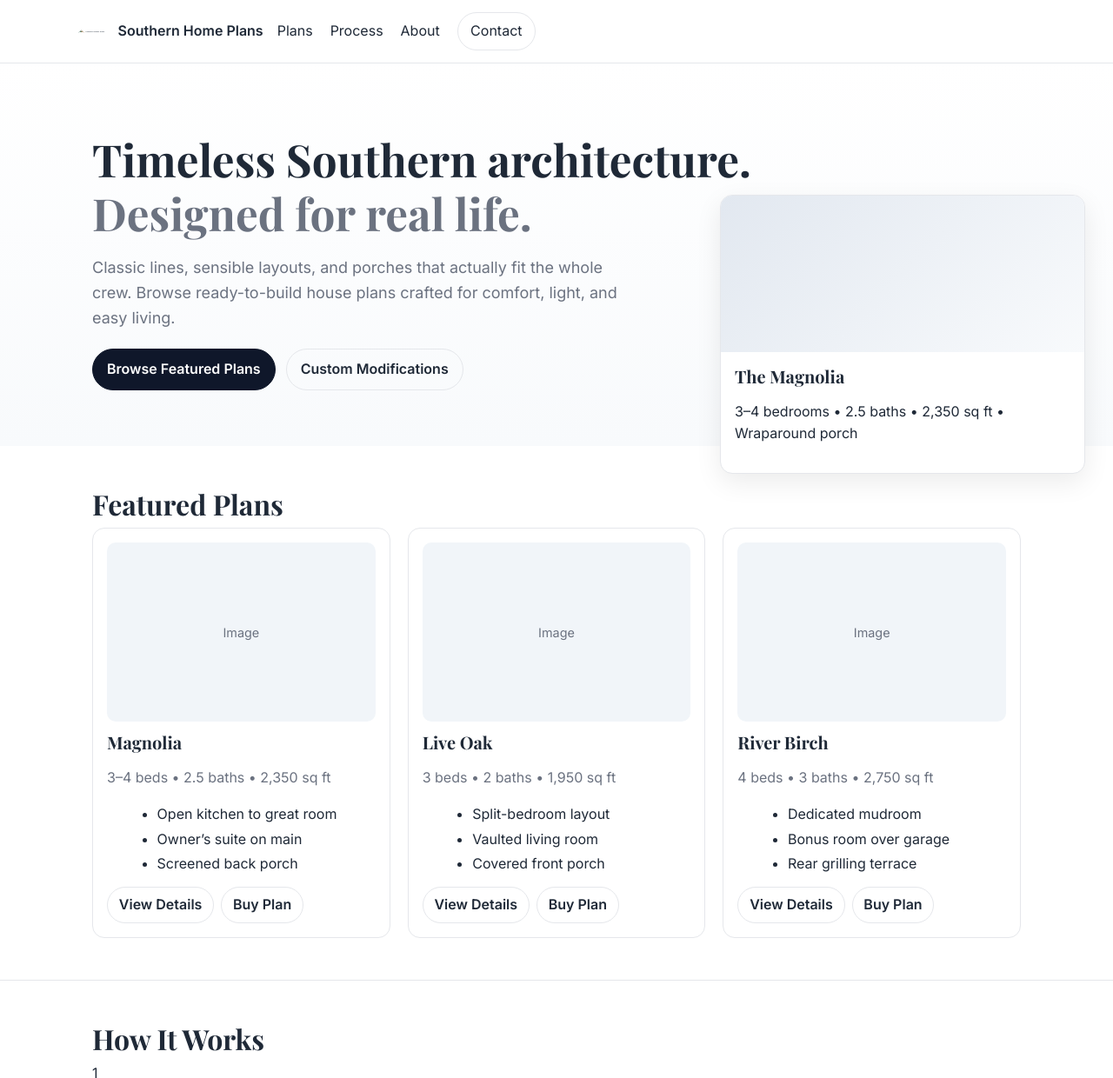
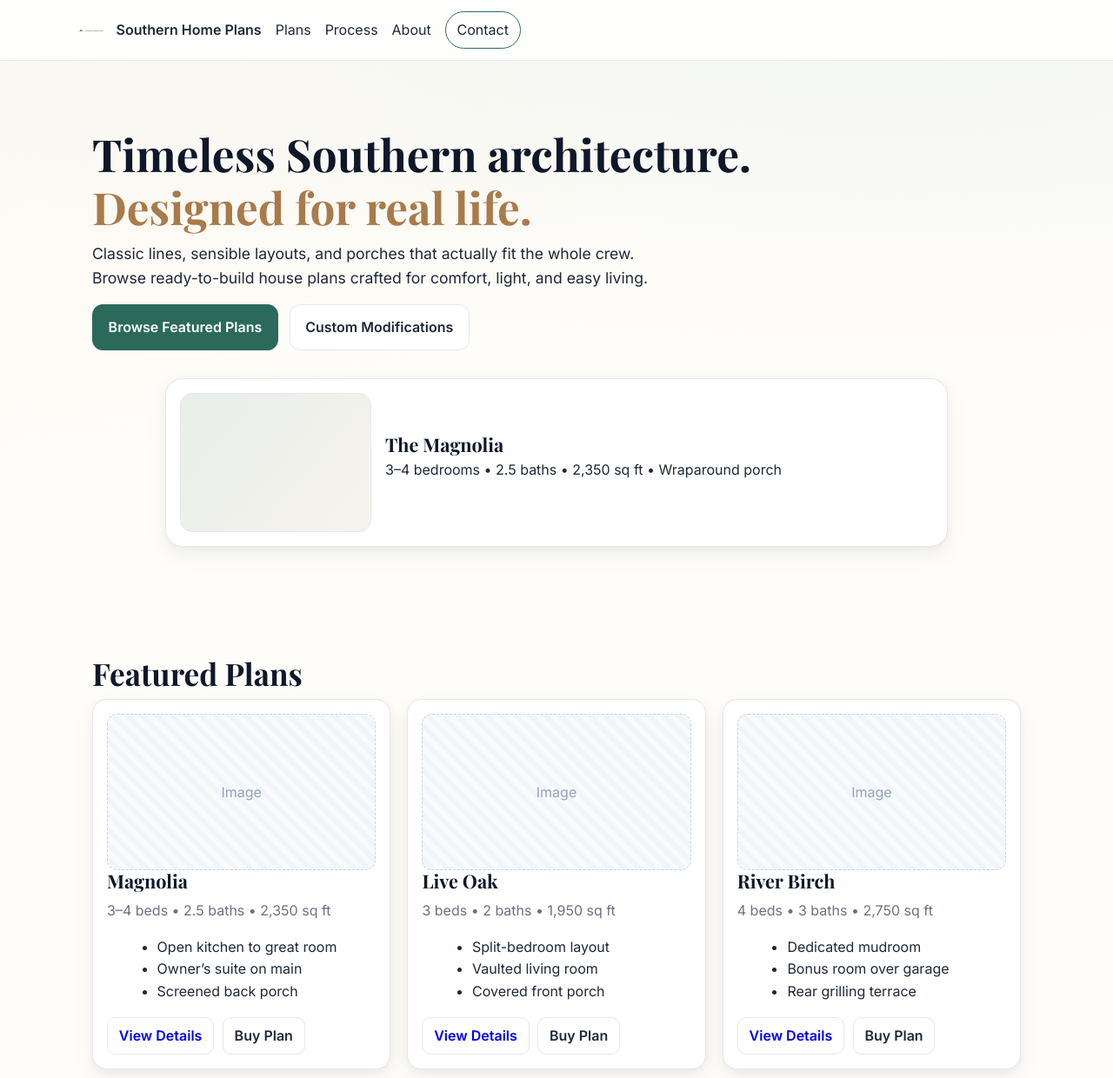
Before and after one commit to SHPCola/southernhomeplans, a plain HTML site: page index.html in a window 1280 px wide. Shown: the top 1240 px of the page at 87% size. Drawn offline with nearby package versions, Linux system fonts and the light colour scheme.

Commit message:
Update style.css

```diff
--- a/assets/style.css
+++ b/assets/style.css
@@ -1,117 +1,119 @@
+/* Southern Home Plans — starter styles */
 :root{
-  --bg:#ffffff;
-  --ink:#1f2937;          /* slate-800 */
-  --muted:#6b7280;        /* slate-500 */
-  --line:#e5e7eb;         /* slate-200 */
-  --brand:#0f172a;        /* slate-900 */
-  --brand-ghost:#0f172a15;
-  --accent:#8b5cf6;       /* violet-ish for focus */
-  --radius:14px;
-  --container:1100px;
+  --bg: #fffdf9;
+  --ink: #1f2937;
+  --muted:#6b7280;
+  --brand:#2b6a5a;           /* deep green */
+  --brand-2:#a97a4a;         /* warm brass */
+  --card:#ffffff;
+  --line:#e5e7eb;
+  --shadow: 0 10px 25px rgba(0,0,0,.06), 0 2px 8px rgba(0,0,0,.04);
 }
 
 *{box-sizing:border-box}
 html,body{margin:0;padding:0}
 body{
+  font-family: Inter, system-ui, -apple-system, Segoe UI, Roboto, Helvetica, Arial, "Apple Color Emoji","Segoe UI Emoji", "Segoe UI Symbol", sans-serif;
+  color:var(--ink);
   background:var(--bg);
-  color:var(--ink);
-  font-family:Inter,system-ui,-apple-system,Segoe UI,Roboto,Arial,sans-serif;
   line-height:1.6;
 }
 
-/* Typography */
-h1,h2,h3,h4{margin:0 0 .5rem; line-height:1.2; font-family:"Playfair Display", Georgia, serif}
-h1{font-size:clamp(2rem,4vw,3.25rem); font-weight:700}
-h2{font-size:clamp(1.4rem,2.5vw,2rem); font-weight:700}
-h3{font-size:1.25rem; font-weight:700}
-.lead{color:var(--muted); font-size:1.125rem}
+h1,h2,h3,h4{
+  font-family: "Playfair Display", Georgia, "Times New Roman", serif;
+  margin:0 0 .5rem 0;
+  line-height:1.2;
+  color:#0f172a;
+}
+
+h1{font-size:clamp(2rem, 3vw + 1rem, 3.2rem)}
+h2{font-size:clamp(1.6rem, 2vw + .8rem, 2.2rem)}
+h3{font-size:1.35rem}
+
+p{margin:0 0 1rem 0}
 .muted{color:var(--muted)}
 .tiny{font-size:.85rem}
 
-/* Layout */
-.container{max-width:var(--container); margin-inline:auto; padding:0 1rem}
-.container.narrow{max-width:800px}
+.container{max-width:1100px;margin:0 auto;padding:0 1rem}
+.container.narrow{max-width:760px}
 
-/* Header */
-.site-header{position:sticky; top:0; z-index:50; background:#fff; border-bottom:1px solid var(--line)}
-.header-grid{display:grid; grid-template-columns:auto 1fr auto; gap:1rem; align-items:center; padding:0.9rem 0}
-.brand{display:flex; align-items:center; gap:.6rem; color:inherit; text-decoration:none; font-weight:600}
-.logo{width:36px; height:36px}
+.site-header{
+  position:sticky;top:0;background:rgba(255,255,255,.8);backdrop-filter:saturate(120%) blur(8px);
+  border-bottom:1px solid var(--line); z-index:50
+}
+.header-grid{display:grid;grid-template-columns:auto 1fr auto;align-items:center;gap:1rem;padding:.8rem 0}
+.brand{display:flex;align-items:center;gap:.6rem;text-decoration:none;color:inherit;font-weight:600}
+.logo{width:34px;height:34px}
+.site-nav{display:flex;gap:1rem;align-items:center}
+.site-nav a{color:var(--ink);text-decoration:none;font-weight:500}
+.site-nav .cta{padding:.5rem .8rem;border:1px solid var(--brand);border-radius:999px}
+.site-nav .cta:hover{background:var(--brand);color:#fff}
+#nav-toggle{display:none}
+.burger{display:none}
 
-/* Nav (desktop + mobile) */
-#nav-toggle{display:none}
-.site-nav{display:flex; gap:1.25rem; align-items:center}
-.site-nav a{color:var(--ink); text-decoration:none; font-weight:500}
-.site-nav a:hover{opacity:.8}
-.site-nav a.active{border-bottom:2px solid var(--ink); padding-bottom:.2rem}
-.site-nav .cta{padding:.5rem .9rem; border:1px solid var(--line); border-radius:999px}
-.site-nav .cta.active{background:var(--brand); color:#fff; border-color:var(--brand)}
-
-/* Burger */
-.burger{display:none; cursor:pointer}
-.burger span{display:block; width:22px; height:2px; background:var(--ink); margin:5px 0; transition:.2s}
-
-/* Hero */
-.hero{position:relative; padding:5rem 0 4rem; background:linear-gradient(180deg,#fff 0%, #f8fafc 100%)}
-.hero .sub{color:var(--muted); font-weight:600}
-.hero .lead{max-width:55ch}
-.hero-actions{margin-top:1.25rem; display:flex; gap:.75rem; flex-wrap:wrap}
-.hero-card{
-  position:absolute; right:2rem; bottom:-2rem;
-  width:min(420px,calc(100% - 2rem));
-  background:#fff; border:1px solid var(--line); border-radius:var(--radius);
-  box-shadow:0 10px 30px rgba(0,0,0,.08);
-  overflow:hidden;
-}
-.plan-thumb{background:linear-gradient(135deg,#e2e8f0,#f8fafc); height:180px}
-.plan-meta{padding:1rem}
-
-/* Sections */
-.page-hero{padding:3.5rem 0 2rem; background:#fff; border-bottom:1px solid var(--line)}
-.plans{padding:3rem 0}
-.process{padding:3rem 0; background:#fff; border-top:1px solid var(--line); border-bottom:1px solid var(--line)}
-.about{padding:3rem 0}
-.contact{padding:3rem 0}
-.site-footer{padding:2rem 0; background:#fff; border-top:1px solid var(--line); margin-top:2rem}
-
-/* Grid + cards */
-.grid{display:grid; gap:1.25rem}
-@media (min-width:640px){ .grid{grid-template-columns:repeat(2,1fr)} }
-@media (min-width:980px){ .grid{grid-template-columns:repeat(3,1fr)} }
-
-.plan{background:#fff; border:1px solid var(--line); border-radius:var(--radius); padding:1rem}
-.thumb{border-radius:calc(var(--radius) - 4px); overflow:hidden; background:#f1f5f9; aspect-ratio:3/2; display:grid; place-items:center; margin-bottom:.75rem}
-.placeholder span{color:var(--muted); font-size:.9rem}
-.bullets{margin:.5rem 0 0 1.1rem}
-.bullets li{margin:.2rem 0}
-.plan-actions{display:flex; gap:.5rem; margin-top:.8rem}
-
-/* Buttons */
-.btn{display:inline-block; text-decoration:none; font-weight:600; border-radius:999px; padding:.65rem 1rem; border:1px solid var(--line); color:var(--ink)}
-.btn:hover{background:#f8fafc}
-.btn.primary{background:var(--brand); color:#fff; border-color:var(--brand)}
-.btn.primary:hover{filter:brightness(.95)}
-.btn.ghost{background:transparent}
-.btn.small{padding:.45rem .8rem}
-
-/* Forms */
-.contact-form{display:grid; gap:.75rem}
-.contact-form label{display:grid; gap:.35rem}
-.contact-form input,.contact-form textarea{
-  width:100%; padding:.7rem .8rem; border:1px solid var(--line); border-radius:10px; font:inherit
-}
-.contact-form input:focus,.contact-form textarea:focus{
-  outline:2px solid var(--accent); border-color:transparent
+@media (max-width:800px){
+  .site-nav{display:none}
+  #nav-toggle:checked ~ .site-nav{display:flex;position:absolute;right:1rem;top:58px;background:#fff;border:1px solid var(--line);border-radius:12px;padding:.6rem;box-shadow:var(--shadow);flex-direction:column}
+  .burger{display:inline-flex;flex-direction:column;gap:5px;cursor:pointer}
+  .burger span{display:block;width:24px;height:2px;background:#111}
 }
 
-/* Mobile nav */
-@media (max-width:900px){
-  .site-nav{
-    position:absolute; top:60px; right:1rem; left:1rem;
-    background:#fff; border:1px solid var(--line); border-radius:12px;
-    padding:.75rem; display:none; flex-direction:column; gap:.5rem;
-  }
-  #nav-toggle:checked ~ .site-nav{display:flex}
-  .burger{display:block}
-  .hero-card{position:static; margin:1.25rem 1rem 0}
+.hero{
+  position:relative;
+  padding: clamp(2rem, 6vw, 6rem) 0;
+  background:
+    radial-gradient(1200px 400px at 80% -10%, #c2d8cf33, transparent),
+    radial-gradient(900px 400px at -10% 10%, #f1e7d833, transparent);
 }
+.hero .sub{color:var(--brand-2)}
+.lead{font-size:1.1rem;max-width:60ch}
+.hero-actions{display:flex;gap:.8rem;margin-top:1rem}
+.btn{display:inline-block;padding:.8rem 1.1rem;border-radius:12px;text-decoration:none;font-weight:600;border:1px solid var(--line)}
+.btn.primary{background:var(--brand);color:#fff;border-color:var(--brand)}
+.btn.ghost{background:#fff;color:var(--ink)}
+.btn.small{padding:.5rem .8rem;border-radius:10px}
+
+.hero-card{
+  position:relative;margin:2rem auto 0 auto;max-width:900px;background:var(--card);
+  border:1px solid var(--line);border-radius:20px;box-shadow:var(--shadow);display:grid;grid-template-columns:220px 1fr;gap:1rem;align-items:center;padding:1rem;
+}
+.plan-thumb{height:160px;border-radius:14px;background:
+  linear-gradient(130deg, #e8eee9, #f7f3ed);
+  border:1px solid var(--line);
+}
+.plan-meta h3{margin:.2rem 0 .2rem 0}
+
+@media (max-width:700px){
+  .hero-card{grid-template-columns:1fr}
+  .plan-thumb{height:140px}
+}
+
+.plans{padding:3rem 0}
+.grid{display:grid;gap:1.2rem;grid-template-columns:repeat(3,1fr)}
+@media (max-width:900px){.grid{grid-template-columns:repeat(2,1fr)}}
+@media (max-width:600px){.grid{grid-template-columns:1fr}}
+.plan{
+  background:var(--card);border:1px solid var(--line);border-radius:16px;padding:1rem;box-shadow:var(--shadow)
+}
+.thumb.placeholder{
+  height:180px;border:1px dashed #cbd5e1;border-radius:12px;display:grid;place-items:center;color:#94a3b8;
+  background:
+    repeating-linear-gradient(45deg, #f8fafc 0 6px, #f1f5f9 6px 12px);
+}
+.bullets{margin:0 0 1rem 1.1rem}
+.plan-actions{display:flex;gap:.6rem}
+
+.process{padding:2.5rem 0;background:#fff;border-top:1px solid var(--line);border-bottom:1px solid var(--line)}
+.steps{display:grid;gap:1rem;grid-template-columns:repeat(3,1fr)}
+.step{background:var(--card);border:1px solid var(--line);border-radius:16px;padding:1rem;box-shadow:var(--shadow)}
+.num{display:inline-grid;place-items:center;width:34px;height:34px;border-radius:999px;background:var(--brand);color:#fff;font-weight:700;margin-bottom:.6rem}
+
+.about,.contact{padding:2.5rem 0}
+
+.contact-form{display:grid;gap:.8rem}
+.contact-form label{display:grid;gap:.3rem}
+input,textarea{
+  padding:.7rem .8rem;border:1px solid var(--line);border-radius:10px;font:inherit
+}
+input:focus, textarea:focus{outline:2px solid #bfdbfe;border-color:#93c5fd}
+.site-footer{padding:2rem 0;border-top:1px solid var(--line);text-align:center;color:var(--muted)}
```
